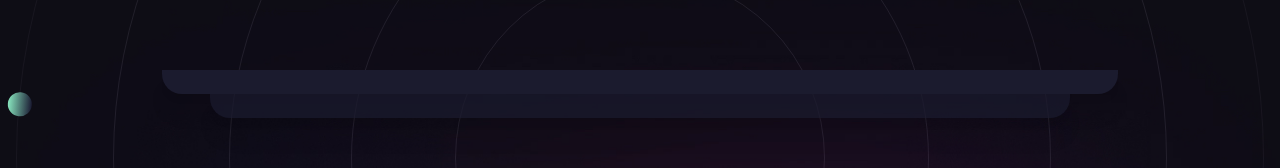
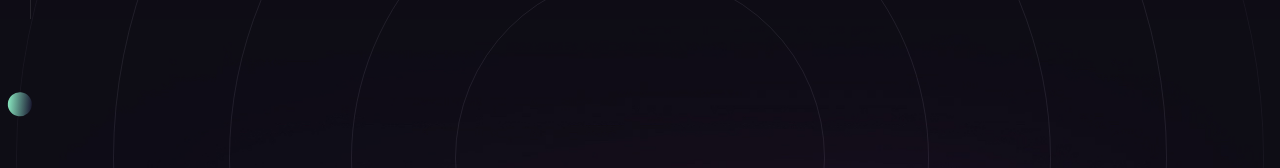
Before and after one commit to BusariAnees/React-project, a React (Vite) app: page / in a window 1280 px wide. Shown: the part 502-670 px from the top of the page. Built offline with nearby package versions, Linux system fonts and the light colour scheme.

Commit message:
working o heor page animation

```diff
--- a/src/components/Hero.jsx
+++ b/src/components/Hero.jsx
@@ -63,7 +63,6 @@ const hero = () => {
                   </ScrollParallax>
                 </div>
               </div>
-              <Gradient />
             </div>
             <div className="absolute -top-[54%] left-1/2 w-[234%] -translate-x-1/2 md:-top-[46%] md:w-[138%] lg:-top-[104%]">
               <img
```
